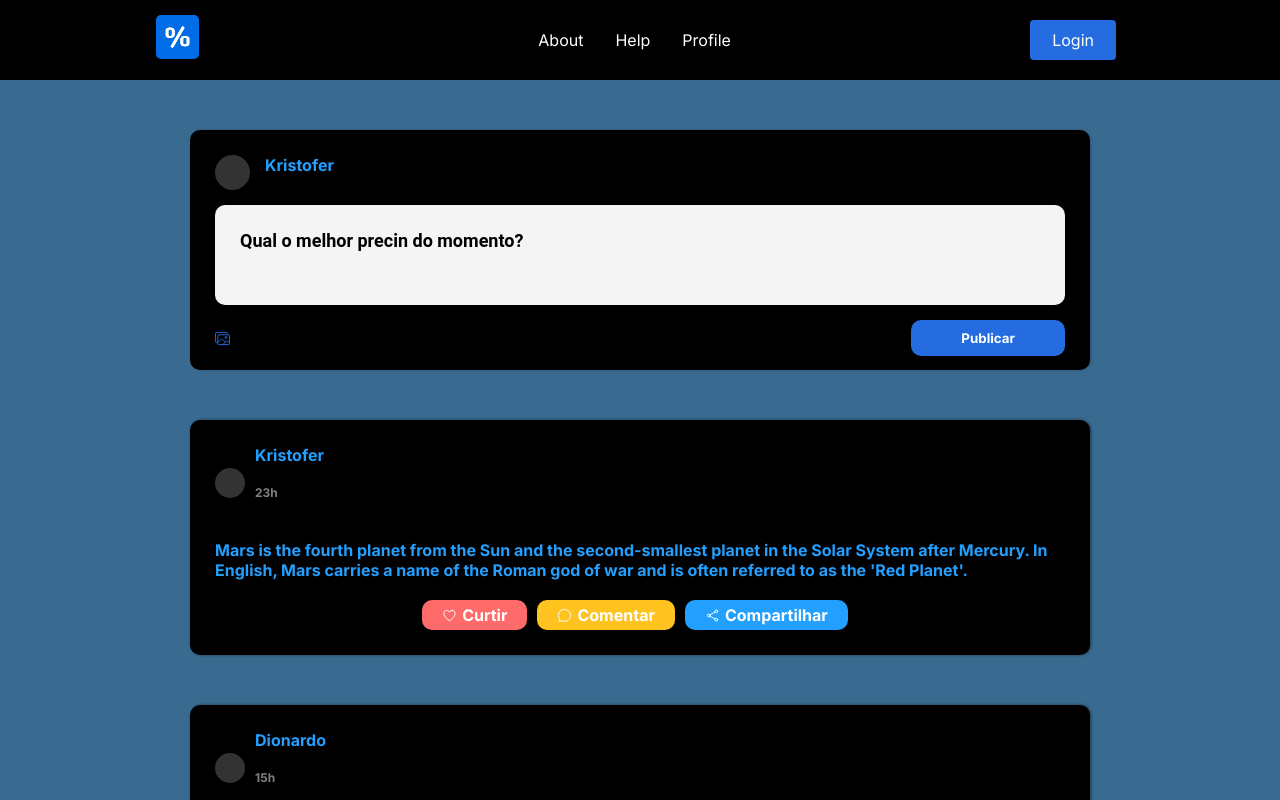
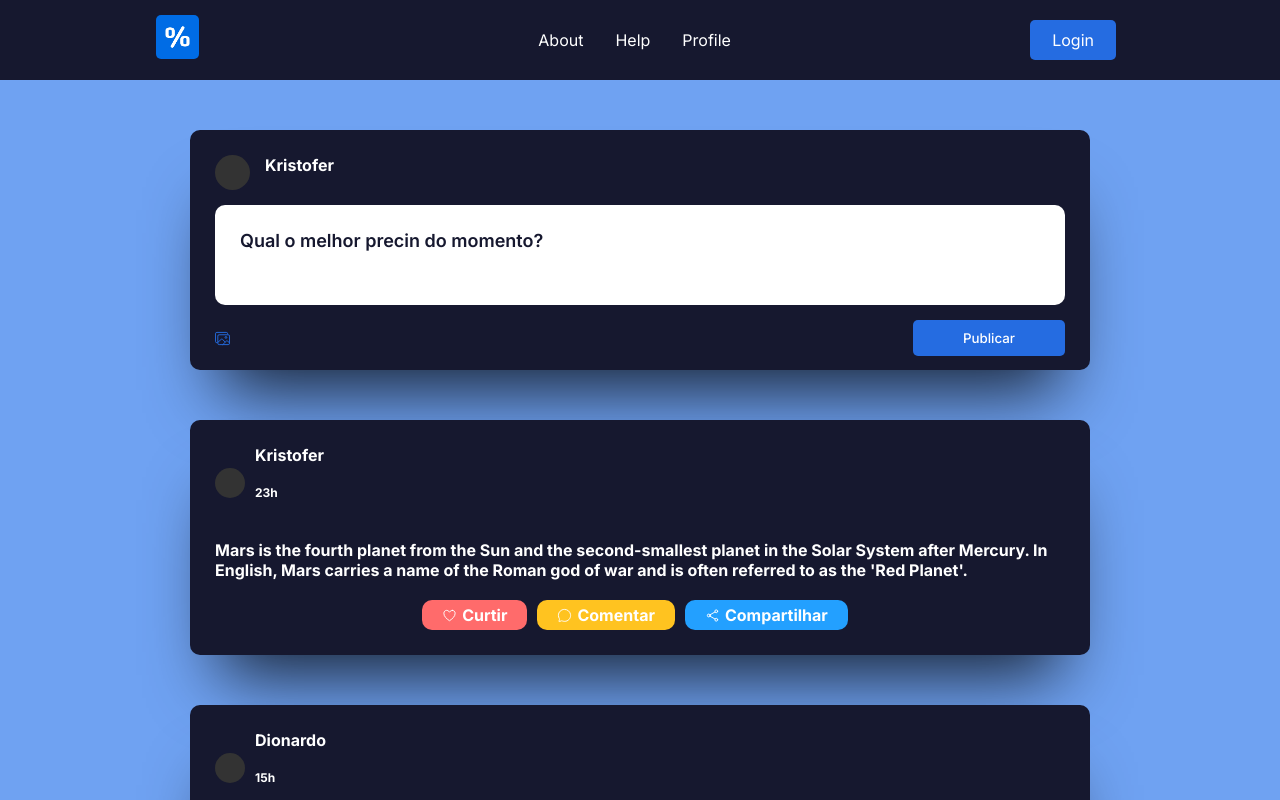
Before and after one commit to kristoferkrindges/Precin, a React (Create React App) app: page / in a window 1280 px wide. Shown: the top 800 px of the page. Built offline with nearby package versions, Linux system fonts and the light colour scheme.

Commit message:
design_remap

```diff
--- a/src/components/Login/Auth/style.js
+++ b/src/components/Login/Auth/style.js
@@ -7,7 +7,7 @@ export const Container = styled.div`
 		justify-content: center;
 		justify-self: center;
 		flex-direction: column;
-		background-color: #396a90;
+		background: rgba(111, 162, 242, 1)
 	}
 
 	.form p {
--- a/src/components/Login/Fields/style.js
+++ b/src/components/Login/Fields/style.js
@@ -9,11 +9,16 @@ export const Container = styled.div`
 		flex-direction: column;
 		max-width: 1200px;
 		padding: 15%;
-		background-color: white;
-		box-shadow: 0 1px 6px black;
+		background: radial-gradient(
+		ellipse at left bottom,
+		rgba(22, 24, 47, 1) 0%,
+		rgba(38, 20, 72, 1) 59%,
+		rgba(22, 24, 47, 1) 100%
+		);
+		box-shadow: 0 50px 70px -20px rgba(0, 0, 0, 0.8);
 		border-radius: 6px;
 		margin-top: 18%;
-		color: black;
+		color: white;
 	}
 
 	input {
@@ -27,17 +32,13 @@ export const Container = styled.div`
 	.form h2 {
 		text-align: center;
 		margin-bottom: 5%;
-	}
-
-	.form h3 {
-		text-align: center;
-		margin-bottom: 2%;
+		font-weight: 400;
 	}
 
 	.form p {
 		cursor: pointer;
 		text-align: center;
-		font-weight: 700;
+		font-weight: 400;
 	}
 
 	.form button {
--- a/src/components/Main/Feed/Feeds/style.js
+++ b/src/components/Main/Feed/Feeds/style.js
@@ -4,10 +4,10 @@ import {IoHeartOutline, IoChatbubbleOutline, IoShareSocialOutline} from "react-i
 export const Li = styled.li`
     margin-bottom: 50px;
     width: 100%;
-    background: black;
+    background: rgba(22, 24, 47, 1);
     border-radius: 10px;
     padding: 25px;
-    box-shadow: 1px 0 3px rgba(0,0,0,0.5);
+    box-shadow: 0 50px 70px -30px rgba(0, 0, 0, 0.8);
 
     .infoUserPost{
         display: flex;
@@ -27,13 +27,13 @@ export const Li = styled.li`
     }
 
     .infoUserPost .nameAndHour > strong{
-        color: #23a0ff;
+        color: white;
 
     }
 
     .infoUserPost .nameAndHour > p{
         font-size: 12px;
-        color: gray;
+        color: white;
 
     }
 
@@ -41,7 +41,7 @@ export const Li = styled.li`
         width: 100%;
         margin: 20px 0;
         font-weight: bold;
-        color: #23a0ff;
+        color: white;
 
     }
 
--- a/src/components/Main/Post/style.js
+++ b/src/components/Main/Post/style.js
@@ -3,7 +3,7 @@ import {IoImagesOutline} from "react-icons/io5"
 
 export const Container = styled.div`
     /* newPost */
-    background: black;
+    background: rgba(22, 24, 47, 1);
     width: 100%;
     height: 240px;
     margin: 50px 0;
@@ -13,7 +13,7 @@ export const Container = styled.div`
     align-items: flex-start;
 
     border-radius: 10px;
-    box-shadow: 1px 0 3px rgb(0,0,0,0.2);
+    box-shadow: 0 50px 70px -30px rgba(0, 0, 0, 0.8);
 
                 .infoUser{
         display: flex;
@@ -31,7 +31,7 @@ export const Container = styled.div`
     .infoUser .imgUser strong{
         font-size: 16px;
         margin-left: 30px;
-        color: #23a0ff;
+        color: white;
         padding: 20px
 
     }
@@ -44,7 +44,7 @@ export const Container = styled.div`
 
     .formPost textarea{
         height: 100px;
-        background-color: #F4F4F4;
+        background-color: white;
         margin: 15px 0%;
         padding: 25px;
         border-radius: 10px;
@@ -52,12 +52,11 @@ export const Container = styled.div`
         outline: none;
         border: 0;
         font-size: 18px;
-        font-weight: bold;
-        font-family: 'Roboto', 'sans-serif';
+        font-weight: 600;
     }
 
     .formPost ::placeholder{
-        color: black;
+        color: rgba(22, 24, 47, 1);
     }
 
     .formPost .iconsAndButton{
@@ -91,12 +90,18 @@ export const Container = styled.div`
         background: #256ce1;
         padding: 10px 50px;
         color: #ffff;
-        font-weight: bold;
+        font-weight: 500;
         outline: none;
         cursor: pointer;
         border: 0;
-        border-radius: 10px;
+        border-radius: 5px;
 
+        &:hover{
+        transition: all 0.2s ease-in-out;
+        background: #fff;
+        color: #010606;
+
+    }
 
     }
 
--- a/src/components/Register/Fields/style.js
+++ b/src/components/Register/Fields/style.js
@@ -9,11 +9,16 @@ export const Container = styled.div`
 		flex-direction: column;
 		max-width: 600px;
 		padding: 15%;
-		background-color: white;
-		box-shadow: 0 1px 6px black;
+		background: radial-gradient(
+		ellipse at left bottom,
+		rgba(22, 24, 47, 1) 0%,
+		rgba(38, 20, 72, 1) 59%,
+		rgba(22, 24, 47, 1) 100%
+		);
+		box-shadow: 0 50px 70px -20px rgba(0, 0, 0, 0.8);
 		border-radius: 6px;
 		margin-top: 10%;
-		color: black;
+		color: white;
 	}
 
 	input {
@@ -27,6 +32,7 @@ export const Container = styled.div`
 	.form h2 {
 		text-align: center;
 		margin-bottom: 5%;
+		font-weight: 400;
 	}
 
 	.form h3 {
--- a/src/components/Shared/Header/Navbar/style.js
+++ b/src/components/Shared/Header/Navbar/style.js
@@ -3,7 +3,7 @@ import { NavLink as Link } from "react-router-dom"
 import {FaBars} from "react-icons/fa"
 
 export const Nav = styled.nav`
-    background: #000;
+    background: rgba(22, 24, 47, 1);
     height: 80px;
     display: flex;
     justify-content: space-between;
@@ -26,7 +26,7 @@ export const NavLink = styled(Link)`
 
     }
     &:hover{
-        color: #15cdfc;
+        color: rgba(111, 162, 242, 1);
     }
 
     .logo{
@@ -74,7 +74,7 @@ export const NavBtn = styled.nav`
 `
 
 export const NavBtnLink = styled(Link)`
-    border-radius: 4px;
+    border-radius: 5px;
     background: #256ce1;
     padding: 10px 22px;
     color: #fff;
--- a/src/styles/GlobalStyles.js
+++ b/src/styles/GlobalStyles.js
@@ -17,6 +17,6 @@ export default createGlobalStyle`
         list-style: none;
     }
     body {
-        background-color: #396a90;
+      background: rgba(111, 162, 242, 1)
   }
 `;
```
